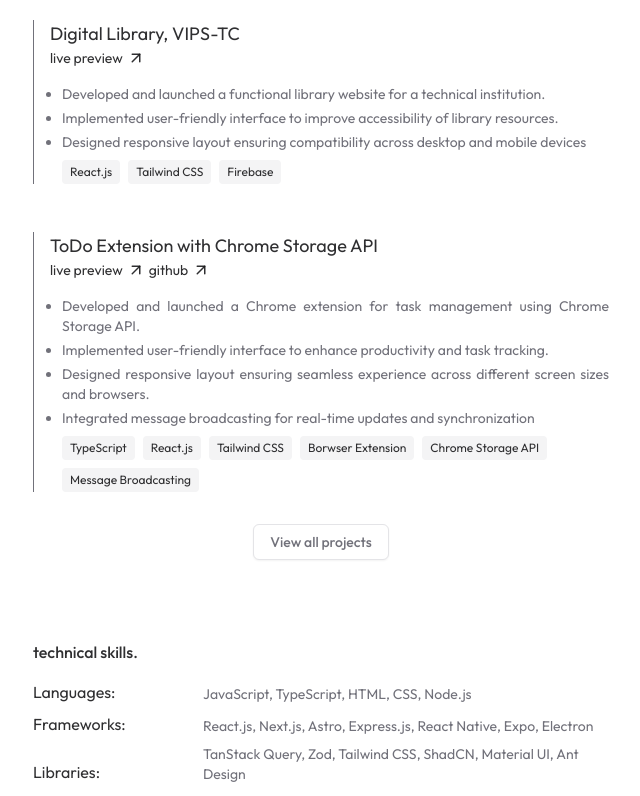
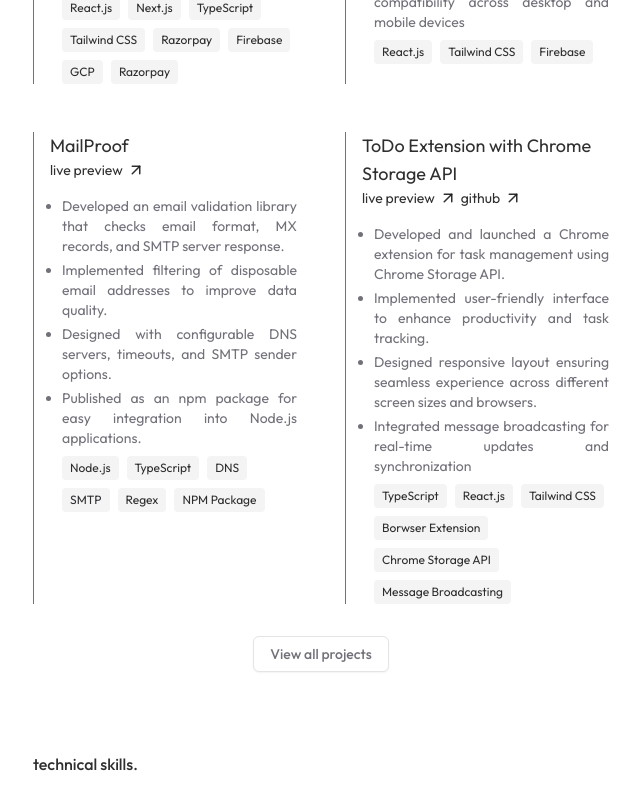
Before and after one commit to phats02/portfolio, a Next.js app: page / in a window 1280 px wide. Shown: the part 1740-2536 px from the top of the page, without its empty margins (319-959 px from the left). Built offline with nearby package versions, Linux system fonts and the light colour scheme.

Commit message:
[ UPDATED ] : Add HIDDEN property to project data and update project retrieval logic; enhance project listing layout

```diff
--- a/src/app/data.ts
+++ b/src/app/data.ts
@@ -12,6 +12,7 @@ export interface IProjectData {
   NOTE?: string;
   TECH_STACK: string[];
   IMAGE: StaticImageData;
+  HIDDEN: boolean;
 }
 
 export const DATA = {
@@ -127,6 +128,7 @@ export const DATA = {
         "Razorpay",
       ],
       IMAGE: SkygazeImage,
+      HIDDEN: false,
     },
     "Digital Library, VIPS-TC": {
       SLUG: "digital-library",
@@ -138,6 +140,26 @@ export const DATA = {
       ],
       TECH_STACK: ["React.js", "Tailwind CSS", "Firebase"],
       IMAGE: LibraryImage,
+      HIDDEN: false,
+    },
+    MailProof: {
+      SLUG: "mailproof",
+      LIVE_PREVIEW: "https://www.npmjs.com/package/mailproof",
+      DESCRIPTION: [
+        "Developed an email validation library that checks email format, MX records, and SMTP server response.",
+        "Implemented filtering of disposable email addresses to improve data quality.",
+        "Designed with configurable DNS servers, timeouts, and SMTP sender options.",
+        "Published as an npm package for easy integration into Node.js applications.",
+      ],
+      TECH_STACK: [
+        "Node.js",
+        "TypeScript",
+        "DNS",
+        "SMTP",
+        "Regex",
+        "NPM Package",
+      ],
+      HIDDEN: true,
     },
     "ToDo Extension with Chrome Storage API": {
       SLUG: "todo-extension",
@@ -159,6 +181,7 @@ export const DATA = {
         "Message Broadcasting",
       ],
       IMAGE: TodoImage,
+      HIDDEN: false,
     },
   },
 
@@ -208,7 +231,7 @@ export const DATA = {
 
 export const getProjectData = cache(
   (title: string) =>
-    Object.entries(DATA.PROJECTS).find(([, value]) => value.SLUG === title) as
-      | [string, IProjectData]
-      | undefined
+    Object.entries(DATA.PROJECTS).find(
+      ([, value]) => value.SLUG === title && !value.HIDDEN
+    ) as [string, IProjectData] | undefined
 );
--- a/src/app/projects/[slug]/page.tsx
+++ b/src/app/projects/[slug]/page.tsx
@@ -1,6 +1,7 @@
 import { DATA, getProjectData } from "@/app/data";
 import { ArrowUpRight } from "lucide-react";
 import Image from "next/image";
+import { notFound } from "next/navigation";
 
 type PageProps = {
   params: Promise<{ slug: string }>;
@@ -11,9 +12,7 @@ export default async function Page({ params }: PageProps) {
   const project = getProjectData(resolvedParams.slug);
 
   if (!project) {
-    return (
-      <div className="pt-12 text-center text-primary/60">Project not found</div>
-    );
+    notFound();
   }
 
   return (
--- a/src/components/sections/projects.tsx
+++ b/src/components/sections/projects.tsx
@@ -19,7 +19,7 @@ export function Projects({
     <div id="projects" className="py-10">
       <h2 className="text-base font-medium text-primary/90">projects.</h2>
 
-      <ul className="mt-4 flex flex-col gap-12 text-base font-normal text-primary/90">
+      <ul className="mt-4 grid md:grid-cols-2 gap-12 text-base font-normal text-primary/90">
         {Object.entries(data).map(([key, value]) => (
           <li key={key}>
             <div className="size-full border-l border-muted-foreground pl-4 transition-all duration-300 hover:border-primary">
```
